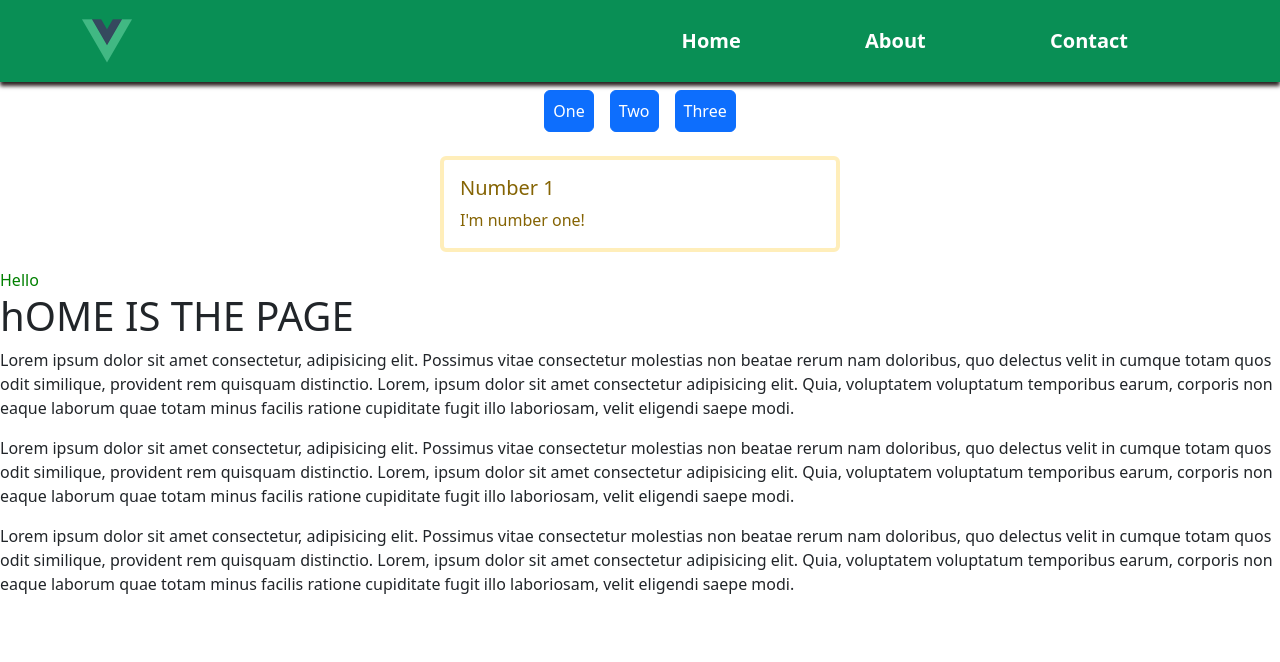
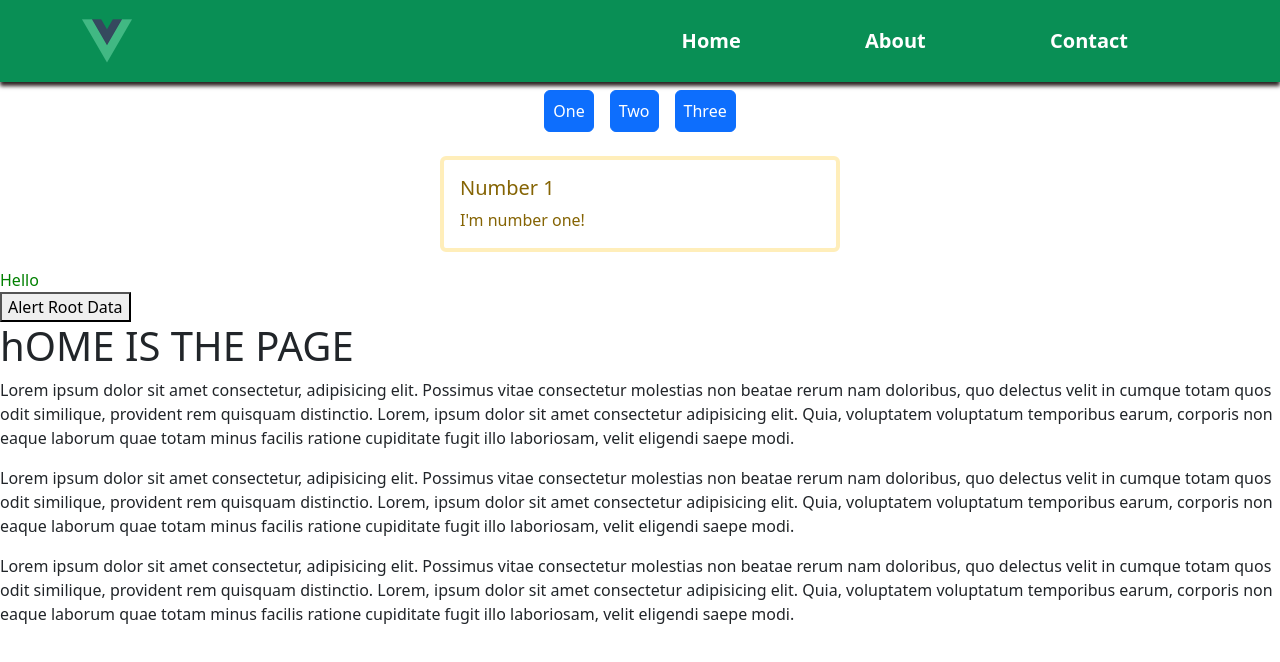
Before and after one commit to LameckMeshack/vueadvanced, a Vue app: page / in a window 1280 px wide. Shown: the top 662 px of the page. Built offline with nearby package versions, Linux system fonts and the light colour scheme.

Commit message:
accessing root data

```diff
--- a/src/App.vue
+++ b/src/App.vue
@@ -3,6 +3,7 @@
     <NavBar />
     <DynamicComponent />
     <AsyncComp />
+    <button @click="accessed">Alert Root Data</button>
     <component :is="currentView" />
   </div>
 </template>
@@ -35,6 +36,11 @@ export default {
       return routes[this.currentPath.slice(1) || "/"] || NotFound;
     },
   },
+  methods: {
+    accessed() {
+      alert(this.$root.rootValue);
+    },
+  },
   mounted() {
     window.addEventListener("hashchange", () => {
       this.currentPath = window.location.hash;
--- a/src/main.js
+++ b/src/main.js
@@ -6,5 +6,9 @@ import "bootstrap/dist/css/bootstrap.min.css";
 Vue.config.productionTip = false;
 
 new Vue({
+  data: {
+    rootValue: "Hello Wordthis ha is from the root component ",
+  },
+
   render: (h) => h(App),
 }).$mount("#app");
```
